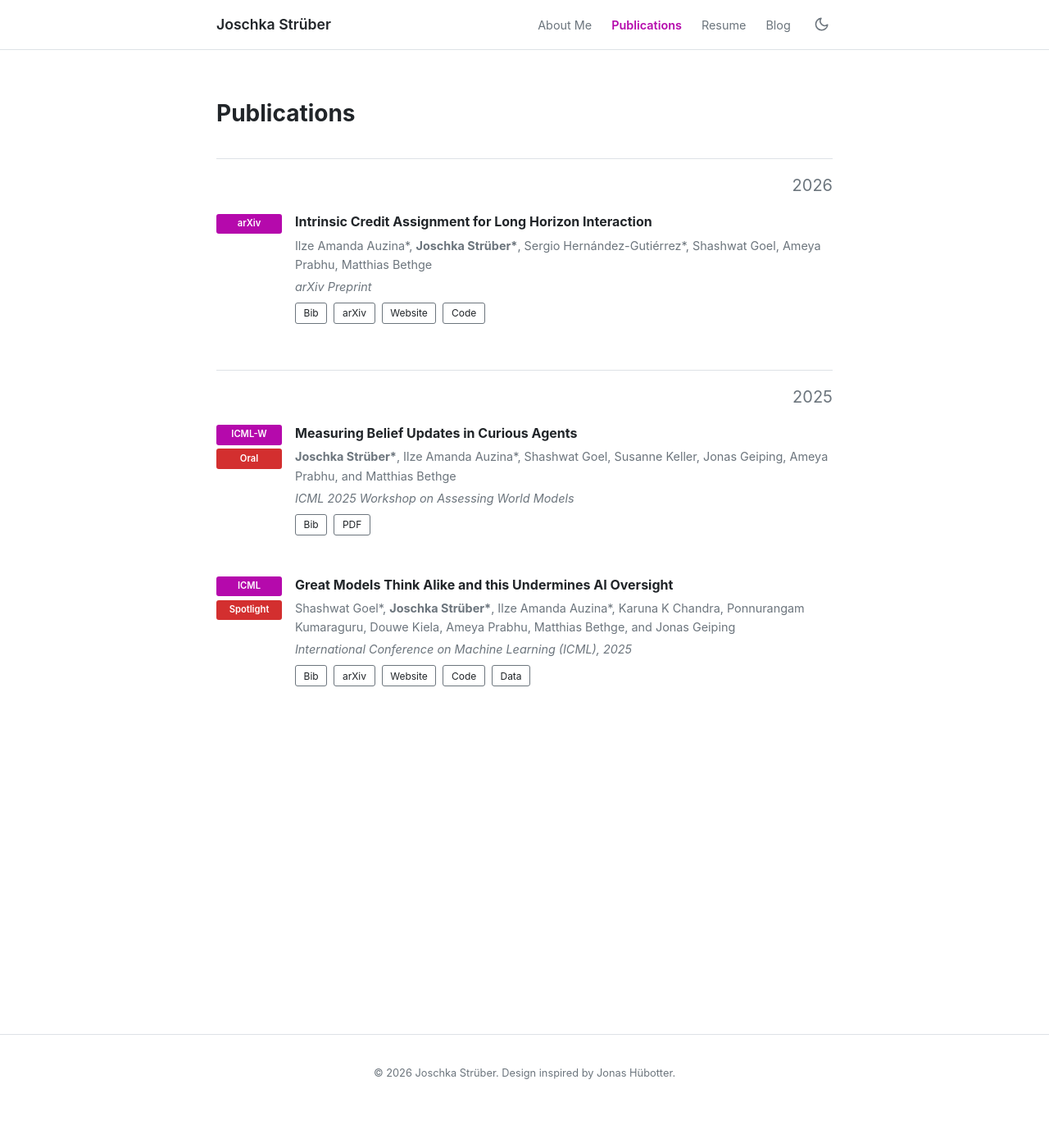
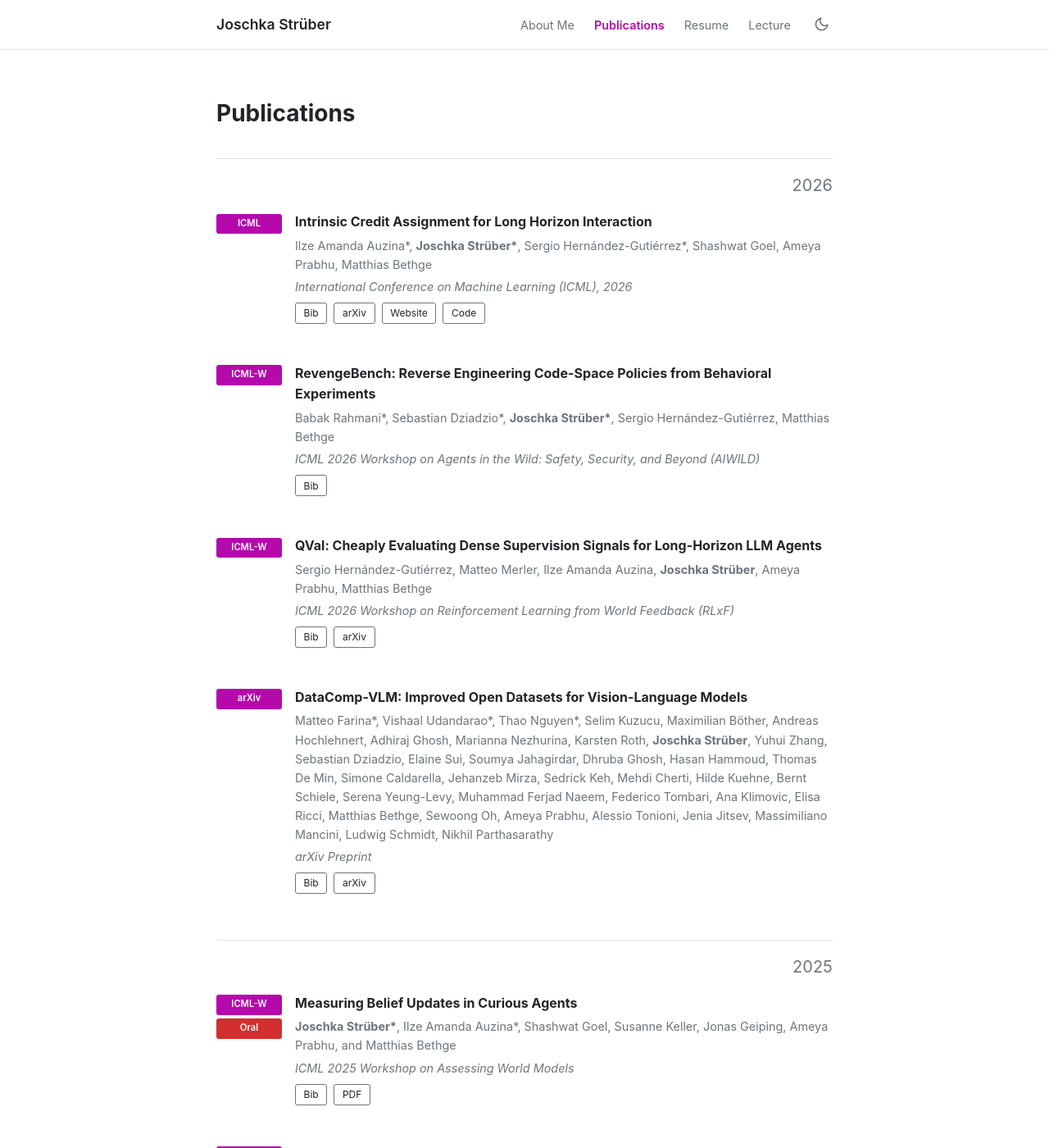
Before and after one commit to JoschkaStrueber/JoschkaStrueber.github.io, a Jekyll site: the page built from papers.md, in a window 1280 px wide and 1400 px high. Shown: the whole window at 82% size. Built offline with Jekyll 4.4.1, drawn with Linux system fonts in a browser that asks for light colours.

Commit message:
[Add] new publications, PDF CV, and Lecture nav tab
- Publications: Intrinsic Credit Assignment now accepted at ICML 2026;
  add RevengeBench (AIWILD), QVal (RLxF), and DataComp-VLM entries
- Add PDF CV at assets/Joschka_Strueber_CV.pdf; add vLLM to skills
- Replace Blog nav tab with a Lecture tab linking to the LLMs-from-scratch
  interactive lecture notes

Co-Authored-By: Claude Opus 4.8 (1M context) <noreply@anthropic.com>

```diff
--- a/_data/publications.yml
+++ b/_data/publications.yml
@@ -2,8 +2,8 @@
   papers:
     - title: "Intrinsic Credit Assignment for Long Horizon Interaction"
       authors: "Ilze Amanda Auzina*, <strong>Joschka Str&uuml;ber*</strong>, Sergio Hern&aacute;ndez-Guti&eacute;rrez*, Shashwat Goel, Ameya Prabhu, Matthias Bethge"
-      venue: "arXiv Preprint"
-      venue_short: "arXiv"
+      venue: "International Conference on Machine Learning (ICML), 2026"
+      venue_short: "ICML"
       links:
         - label: "arXiv"
           url: "https://arxiv.org/abs/2602.12342"
@@ -12,14 +12,56 @@
         - label: "Code"
           url: "https://github.com/bethgelab/delta-belief-rl/"
       bibtex: |
-        @misc{auzina2026intrinsic,
+        @inproceedings{auzina2026intrinsic,
           title={Intrinsic Credit Assignment for Long Horizon Interaction},
-          author={Ilze Amanda Auzina and Joschka Strüber and Sergio Hernández-Gutiérrez and Shashwat Goel and Ameya Prabhu and Matthias Bethge},
+          author={Auzina, Ilze Amanda and Str{\"u}ber, Joschka and Hern{\'a}ndez-Guti{\'e}rrez, Sergio and Goel, Shashwat and Prabhu, Ameya and Bethge, Matthias},
+          booktitle={Proceedings of the 43rd International Conference on Machine Learning},
+          year={2026}
+        }
+
+    - title: "RevengeBench: Reverse Engineering Code-Space Policies from Behavioral Experiments"
+      authors: "Babak Rahmani*, Sebastian Dziadzio*, <strong>Joschka Str&uuml;ber*</strong>, Sergio Hern&aacute;ndez-Guti&eacute;rrez, Matthias Bethge"
+      venue: "ICML 2026 Workshop on Agents in the Wild: Safety, Security, and Beyond (AIWILD)"
+      venue_short: "ICML-W"
+      bibtex: |
+        @inproceedings{rahmani2026revengebench,
+          title={RevengeBench: Reverse Engineering Code-Space Policies from Behavioral Experiments},
+          author={Rahmani, Babak and Dziadzio, Sebastian and Str{\"u}ber, Joschka and Hern{\'a}ndez-Guti{\'e}rrez, Sergio and Bethge, Matthias},
+          booktitle={ICML 2026 Workshop on Agents in the Wild: Safety, Security, and Beyond (AIWILD)},
+          year={2026}
+        }
+
+    - title: "QVal: Cheaply Evaluating Dense Supervision Signals for Long-Horizon LLM Agents"
+      authors: "Sergio Hern&aacute;ndez-Guti&eacute;rrez, Matteo Merler, Ilze Amanda Auzina, <strong>Joschka Str&uuml;ber</strong>, Ameya Prabhu, Matthias Bethge"
+      venue: "ICML 2026 Workshop on Reinforcement Learning from World Feedback (RLxF)"
+      venue_short: "ICML-W"
+      links:
+        - label: "arXiv"
+          url: "https://arxiv.org/abs/2606.32034"
+      bibtex: |
+        @inproceedings{hernandezgutierrez2026qval,
+          title={QVal: Cheaply Evaluating Dense Supervision Signals for Long-Horizon LLM Agents},
+          author={Hern{\'a}ndez-Guti{\'e}rrez, Sergio and Merler, Matteo and Auzina, Ilze Amanda and Str{\"u}ber, Joschka and Prabhu, Ameya and Bethge, Matthias},
+          booktitle={ICML 2026 Workshop on Reinforcement Learning from World Feedback (RLxF)},
+          year={2026}
+        }
+
+    - title: "DataComp-VLM: Improved Open Datasets for Vision-Language Models"
+      authors: "Matteo Farina*, Vishaal Udandarao*, Thao Nguyen*, Selim Kuzucu, Maximilian B&ouml;ther, Andreas Hochlehnert, Adhiraj Ghosh, Marianna Nezhurina, Karsten Roth, <strong>Joschka Str&uuml;ber</strong>, Yuhui Zhang, Sebastian Dziadzio, Elaine Sui, Soumya Jahagirdar, Dhruba Ghosh, Hasan Hammoud, Thomas De Min, Simone Caldarella, Jehanzeb Mirza, Sedrick Keh, Mehdi Cherti, Hilde Kuehne, Bernt Schiele, Serena Yeung-Levy, Muhammad Ferjad Naeem, Federico Tombari, Ana Klimovic, Elisa Ricci, Matthias Bethge, Sewoong Oh, Ameya Prabhu, Alessio Tonioni, Jenia Jitsev, Massimiliano Mancini, Ludwig Schmidt, Nikhil Parthasarathy"
+      venue: "arXiv Preprint"
+      venue_short: "arXiv"
+      links:
+        - label: "arXiv"
+          url: "https://arxiv.org/abs/2606.28551"
+      bibtex: |
+        @misc{farina2026datacompvlm,
+          title={DataComp-VLM: Improved Open Datasets for Vision-Language Models},
+          author={Farina, Matteo and Udandarao, Vishaal and Nguyen, Thao and Kuzucu, Selim and B{\"o}ther, Maximilian and Hochlehnert, Andreas and Ghosh, Adhiraj and Nezhurina, Marianna and Roth, Karsten and Str{\"u}ber, Joschka and Zhang, Yuhui and Dziadzio, Sebastian and Sui, Elaine and Jahagirdar, Soumya and Ghosh, Dhruba and Hammoud, Hasan and De Min, Thomas and Caldarella, Simone and Mirza, Jehanzeb and Keh, Sedrick and Cherti, Mehdi and Kuehne, Hilde and Schiele, Bernt and Yeung-Levy, Serena and Naeem, Muhammad Ferjad and Tombari, Federico and Klimovic, Ana and Ricci, Elisa and Bethge, Matthias and Oh, Sewoong and Prabhu, Ameya and Tonioni, Alessio and Jitsev, Jenia and Mancini, Massimiliano and Schmidt, Ludwig and Parthasarathy, Nikhil},
           year={2026},
-          eprint={2602.12342},
+          eprint={2606.28551},
           archivePrefix={arXiv},
-          primaryClass={cs.LG},
-          url={https://arxiv.org/abs/2602.12342},
+          primaryClass={cs.CV},
+          url={https://arxiv.org/abs/2606.28551}
         }
 - year: 2025
   papers:
--- a/_includes/header.html
+++ b/_includes/header.html
@@ -8,7 +8,7 @@
       <a href="{{ '/' | relative_url }}" {% if page.url == '/' %}class="active"{% endif %}>About Me</a>
       <a href="{{ '/publications/' | relative_url }}" {% if page.url == '/publications/' %}class="active"{% endif %}>Publications</a>
       <a href="{{ '/resume/' | relative_url }}" {% if page.url == '/resume/' %}class="active"{% endif %}>Resume</a>
-      <a href="{{ '/blog/' | relative_url }}" {% if page.url == '/blog/' %}class="active"{% endif %}>Blog</a>
+      <a href="https://the-klingspor.github.io/llms_from_scratch/" target="_blank" rel="noopener">Lecture</a>
       <button class="theme-toggle" onclick="toggleTheme()" aria-label="Toggle dark mode"></button>
     </nav>
   </div>
```
Also changed, not shown: cv.md (+1 -1 lines), 1 other file.
